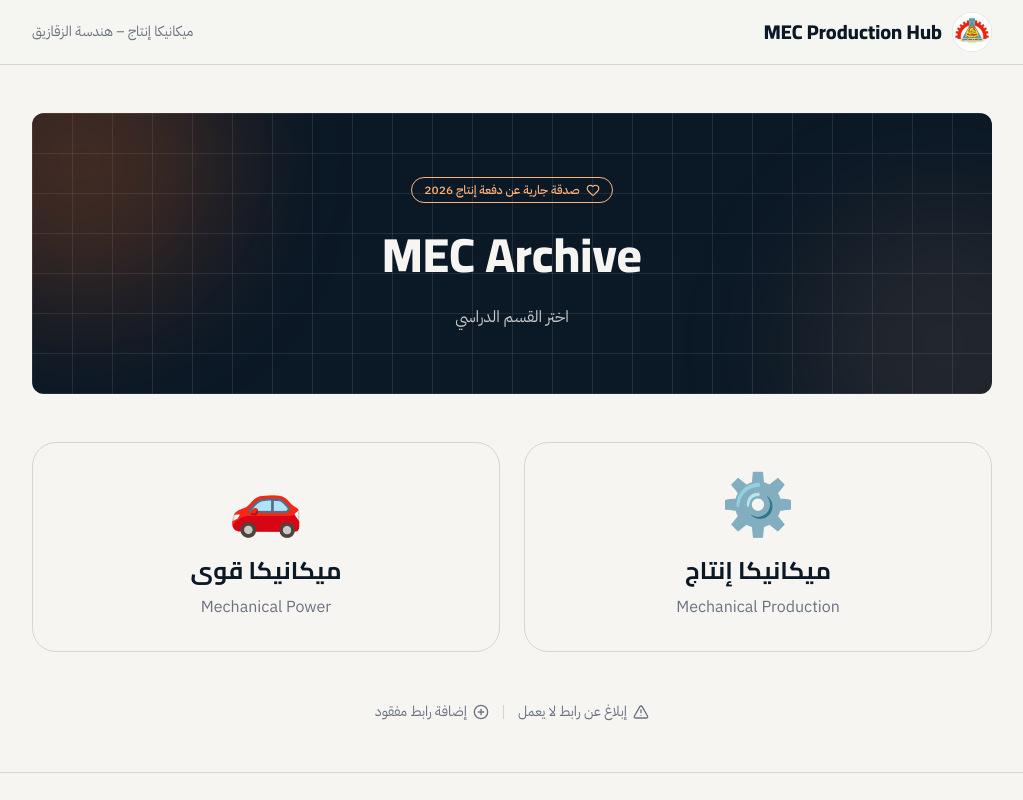
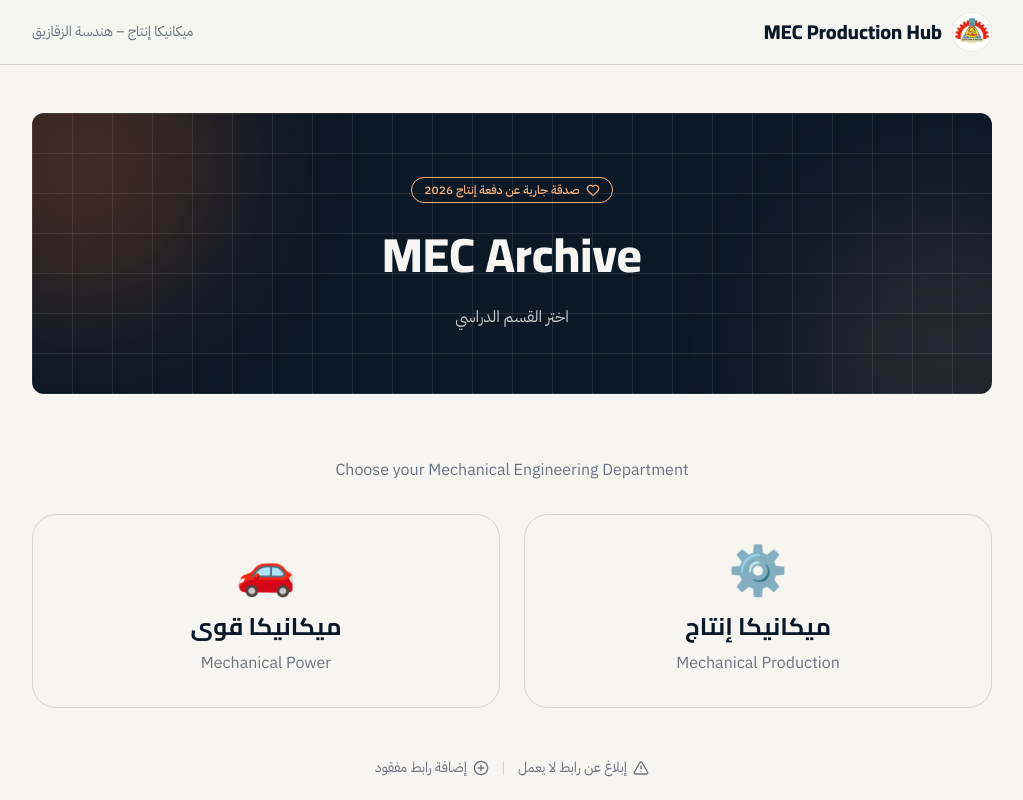
Before and after one commit to Ahmed207-5/mec-production-hub, a Next.js app: page / in a window 1280 px wide. Shown: the top 800 px of the page, without its empty margins (128-1151 px from the left). Built offline with nearby package versions, Linux system fonts and the light colour scheme.

Commit message:
Create department selection homepage

```diff
--- a/src/app/page.tsx
+++ b/src/app/page.tsx
@@ -1,6 +1,4 @@
 import { Heart } from "lucide-react";
-import Link from "next/link";
-
 import Header from "@/components/Header";
 import DepartmentSelector from "@/components/DepartmentSelector";
 import Footer from "@/components/Footer";
@@ -31,39 +29,7 @@ export default function Home() {
           </div>
         </BlueprintPanel>
 
-        <section className="mt-12">
-          <div className="grid grid-cols-1 md:grid-cols-2 gap-6">
-            <Link
-              href="/production"
-              className="rounded-3xl border border-line bg-paper p-8 text-center transition hover:-translate-y-1 hover:shadow-xl"
-            >
-              <div className="text-6xl mb-5">⚙️</div>
-
-              <h2 className="text-2xl font-bold">
-                ميكانيكا إنتاج
-              </h2>
-
-              <p className="mt-2 text-muted">
-                Mechanical Production
-              </p>
-            </Link>
-
-            <Link
-              href="/power"
-              className="rounded-3xl border border-line bg-paper p-8 text-center transition hover:-translate-y-1 hover:shadow-xl"
-            >
-              <div className="text-6xl mb-5">🚗</div>
-
-              <h2 className="text-2xl font-bold">
-                ميكانيكا قوى
-              </h2>
-
-              <p className="mt-2 text-muted">
-                Mechanical Power
-              </p>
-            </Link>
-          </div>
-        </section>
+        <DepartmentSelector />
 
         <div className="mt-12 flex justify-center">
           <FeedbackLinks />
```
